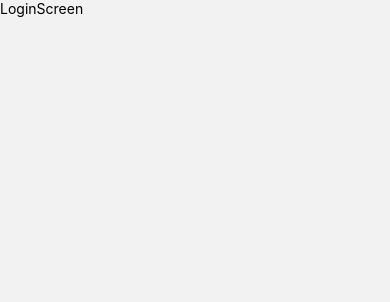
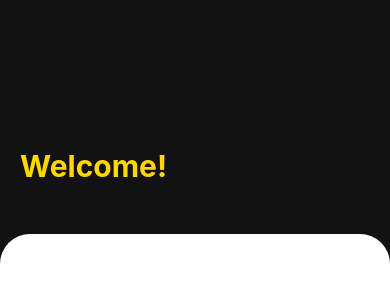
Before and after one commit to istvanbodor/Kalandar, a React Native app in the folder Mobile/: screen /LoginScreen in a window 390 px wide. Shown: the top 302 px of the page. Built offline with nearby package versions, Linux system fonts and the light colour scheme.

Commit message:
Login screen, color changes, fix navigation

```diff
--- a/Mobile/app.json
+++ b/Mobile/app.json
@@ -9,7 +9,7 @@
     "splash": {
       "image": "./assets/kalandar_icon.png",
       "resizeMode": "contain",
-      "backgroundColor": "#181818"
+      "backgroundColor": "#121212"
     },
     "assetBundlePatterns": [
       "**/*"
@@ -20,7 +20,7 @@
     "android": {
       "adaptiveIcon": {
         "foregroundImage": "./assets/kalandar_icon.png",
-        "backgroundColor": "#181818"
+        "backgroundColor": "#121212"
       }
     },
     "web": {
--- a/Mobile/screens/LoginScreen.tsx
+++ b/Mobile/screens/LoginScreen.tsx
@@ -1,10 +1,51 @@
-import { View, Text } from 'react-native'
+import { View, Text, Button, TouchableOpacity, Dimensions, StyleSheet } from 'react-native'
+import * as Animatable from 'react-native-animatable'
+import FontAwesome from 'react-native-vector-icons/FontAwesome'
+import Feather from 'react-native-vector-icons/Feather'
 import React from 'react'
 
-export default function LoginScreen() {
+export default function LoginScreen({navigation}: any) {
   return (
-    <View>
-      <Text>LoginScreen</Text>
+    <View style={styles.container}>
+        <View style={styles.header}>
+          <Text style={styles.welcomeText}>Welcome!</Text>
+        </View>
+
+
+        <View style={styles.footer}>
+
+
+
+        </View>
     </View>
   )
 }
+
+
+
+const styles = StyleSheet.create({
+  container: {
+    flex: 1,
+    backgroundColor: '#121212'
+  },
+  header: {
+    flex: 1,
+    justifyContent: 'flex-end',
+    paddingHorizontal: 20,
+    paddingBottom: 50
+  },
+  footer: {
+    flex: 3,
+    backgroundColor: '#fff',
+    borderTopLeftRadius: 30,
+    borderTopRightRadius: 30,
+    paddingHorizontal: 20,
+    paddingVertical: 30
+  },
+  welcomeText: {
+    color: '#FFD700',
+    fontWeight: 'bold',
+    fontSize: 30
+  }
+
+})
--- a/Mobile/screens/SplashScreen.tsx
+++ b/Mobile/screens/SplashScreen.tsx
@@ -2,8 +2,7 @@ import { View, Text, Dimensions, StyleSheet, Image, TouchableOpacity, Button } f
 import React from 'react'
 import  MaterialIcons from 'react-native-vector-icons/MaterialIcons'
 import * as Animatable from 'react-native-animatable'
-
-export default function SplashScreen() {
+export default function SplashScreen({navigation}: any) {
   return (
     <View style={styles.containter}>
 
@@ -19,7 +18,7 @@ export default function SplashScreen() {
             <Text style={styles.text}>Your adventures are awaiting you.</Text>
 
 
-                <TouchableOpacity activeOpacity={0.7} style={styles.buttonContainer}>
+                <TouchableOpacity activeOpacity={0.7} style={styles.buttonContainer} onPress={()=>navigation.navigate('LoginScreen')}>
                     <Text style={styles.buttonText}>Get Started! <MaterialIcons name='navigate-next'  /></Text>
 
                 </TouchableOpacity>
@@ -41,7 +40,7 @@ const styles = StyleSheet.create({
 
     containter: {
         flex: 1,
-        backgroundColor: '#181818',
+        backgroundColor: '#121212',
 
     },
     title: {
```
Also changed, not shown: Mobile/screens/RootStackScreen.tsx (+4 -4 lines).
